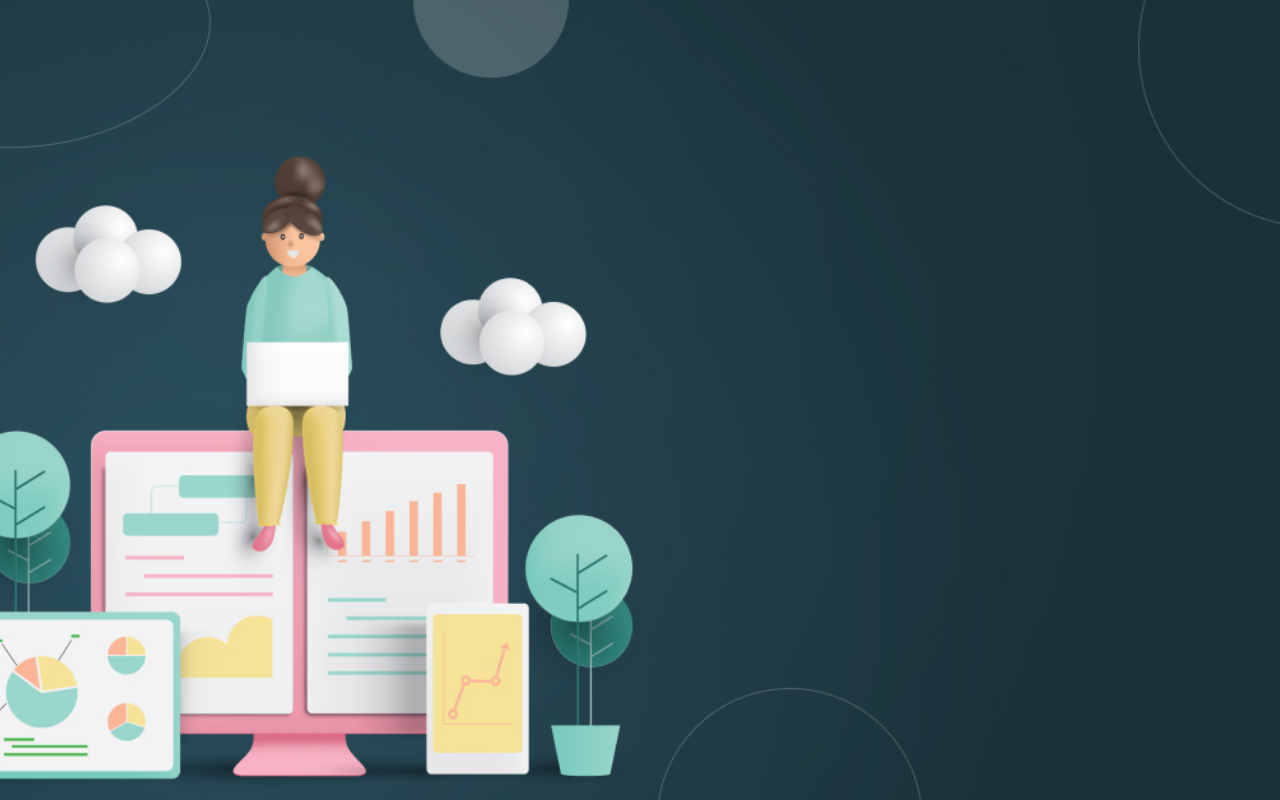
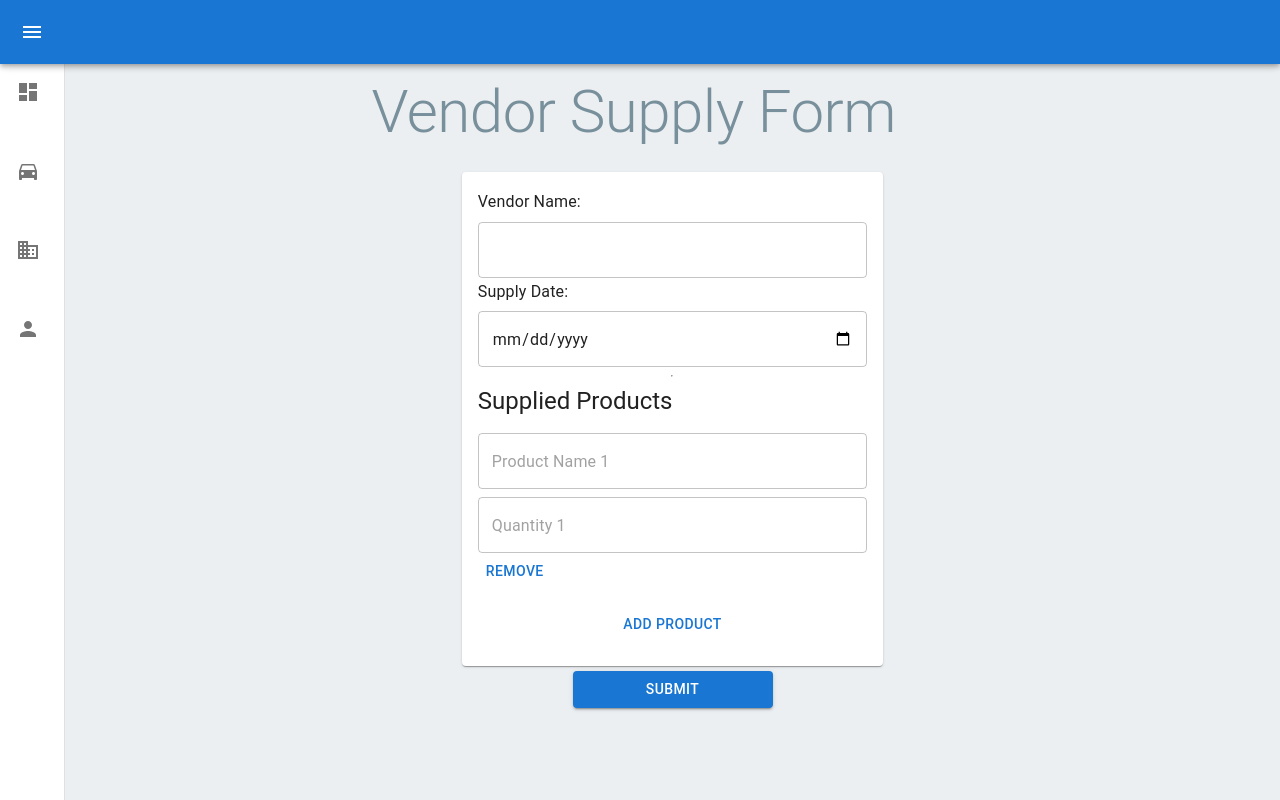
Before and after one commit to sean-jesuharun/Carbon-Footprint-Monitoring-Platform, a React (Vite) app in the folder CO2-monitoring-system/: page /vendor-supply in a window 1280 px wide. Before the commit this address had no page. Built offline with nearby package versions, Linux system fonts and the light colour scheme.

Commit message:
VedorSupply Form was added

```diff
--- a/CO2-monitoring-system/src/App.jsx
+++ b/CO2-monitoring-system/src/App.jsx
@@ -1,5 +1,7 @@
 import React from 'react';
 import { BrowserRouter, Routes, Route } from 'react-router-dom';
+import Login from './pages/Login';
+import Singup from './pages/Signup';
 import MLInputForm from './MLInputForm';
 import VenderInputFrom from './VenderInputForm';
 import MiniDrawer from './MiniDrawer';
@@ -9,8 +11,8 @@ import VehicleManagemnet from './pages/VehicleManagement';
 import VendorManagement from './pages/VendorManagement';
 import CustomerManagement from './pages/CustomerManagement';
 import CarbonEmissionEvaluation from './pages/CarbonEmissionEvaluation';
-import Login from './pages/Login';
-import Singup from './pages/Signup';
+import VendorSupply from './pages/VendorSupply';
+
 
 function App() {
   return (
@@ -35,6 +37,7 @@ function App() {
             path="/carbon-emission-evaluation"
             element={<CarbonEmissionEvaluation />}
           />
+          <Route path="/vendor-supply" element={<VendorSupply />} />
         </Routes>
       </div>
     </BrowserRouter>
--- a/CO2-monitoring-system/src/pages/VendorSupply.jsx
+++ b/CO2-monitoring-system/src/pages/VendorSupply.jsx
@@ -0,0 +1,219 @@
+import React, { useState } from 'react';
+import { Card, CardContent, TextField, Button, Typography } from '@mui/material';
+import MiniDrawer from '../MiniDrawer';
+
+const VendorSupplyForm = () => {
+  const [formData, setFormData] = useState({
+    vendorName: '',
+    supplyDate: '',
+    products: [{ productName: '', quantity: '' }]
+  });
+
+  const [errors, setErrors] = useState({
+    vendorName: '',
+    supplyDate: '',
+    products: [{ productName: '', quantity: '' }]
+  });
+
+  const validateField = (name, value, index = null) => {
+    let error = '';
+    const lettersAndSpaces = /^[A-Za-z\s]*$/;
+
+    if (name === 'vendorName' && !lettersAndSpaces.test(value)) {
+      error = 'This field should only contain letters and spaces';
+    }
+    if (name === 'supplyDate') {
+      const date = new Date(value);
+      if (isNaN(date.getTime())) {
+        error = 'Please enter a valid date';
+      }
+    }
+    if (name === 'productName' && !lettersAndSpaces.test(value)) {
+      error = 'Product name should only contain letters and spaces';
+    }
+    if (name === 'quantity') {
+      if (isNaN(value) || value <= 0) {
+        error = 'Quantity should be a positive number';
+      }
+    }
+
+    return error;
+  };
+
+  const handleInputChange = (e) => {
+    const { name, value } = e.target;
+    const error = validateField(name, value);
+
+    setFormData({
+      ...formData,
+      [name]: value
+    });
+    setErrors({
+      ...errors,
+      [name]: error
+    });
+  };
+
+  const handleProductChange = (index, e) => {
+    const { name, value } = e.target;
+    const error = validateField(name, value);
+
+    const updatedProducts = [...formData.products];
+    updatedProducts[index][name] = value;
+
+    const updatedProductErrors = [...errors.products];
+    updatedProductErrors[index][name] = error;
+
+    setFormData({
+      ...formData,
+      products: updatedProducts
+    });
+    setErrors({
+      ...errors,
+      products: updatedProductErrors
+    });
+  };
+
+  const handleAddProduct = () => {
+    setFormData({
+      ...formData,
+      products: [...formData.products, { productName: '', quantity: '' }]
+    });
+    setErrors({
+      ...errors,
+      products: [...errors.products, { productName: '', quantity: '' }]
+    });
+  };
+
+  const handleRemoveProduct = (index) => {
+    const updatedProducts = [...formData.products];
+    updatedProducts.splice(index, 1);
+
+    const updatedProductErrors = [...errors.products];
+    updatedProductErrors.splice(index, 1);
+
+    setFormData({
+      ...formData,
+      products: updatedProducts
+    });
+    setErrors({
+      ...errors,
+      products: updatedProductErrors
+    });
+  };
+
+  const handleSubmit = (e) => {
+    e.preventDefault();
+
+    let formIsValid = true;
+    const newErrors = {
+      vendorName: validateField('vendorName', formData.vendorName),
+      supplyDate: validateField('supplyDate', formData.supplyDate),
+      products: formData.products.map((product, index) => ({
+        productName: validateField('productName', product.productName, index),
+        quantity: validateField('quantity', product.quantity, index)
+      }))
+    };
+
+    if (
+      newErrors.vendorName ||
+      newErrors.supplyDate ||
+      newErrors.products.some(productError => productError.productName || productError.quantity)
+    ) {
+      formIsValid = false;
+    }
+
+    setErrors(newErrors);
+
+    if (formIsValid) {
+      console.log(formData); // Log form data to console
+      // Reset the form
+      setFormData({
+        vendorName: '',
+        supplyDate: '',
+        products: [{ productName: '', quantity: '' }]
+      });
+      setErrors({
+        vendorName: '',
+        supplyDate: '',
+        products: [{ productName: '', quantity: '' }]
+      });
+    }
+  };
+
+  return (
+    <div style={{ minHeight: '100vh', padding: '20px', display: 'flex', justifyContent: 'center', alignItems: 'flex-start', paddingTop: '20px' }}>
+      <MiniDrawer />
+      <form onSubmit={handleSubmit}>
+        <br />
+        <br />
+        <Typography variant='h2' marginTop={1} marginBottom={3} color='#78909c'>Vendor Supply Form</Typography>
+        <Card style={{ width: '70%', margin: '0 auto' }}>
+          <CardContent style={{ display: 'flex', flexDirection: 'column' }}>
+            <Typography variant="subtitle1" gutterBottom>Vendor Name:</Typography>
+            <TextField
+              type="text"
+              name="vendorName"
+              value={formData.vendorName}
+              onChange={handleInputChange}
+              fullWidth
+              required
+              error={!!errors.vendorName}
+              helperText={errors.vendorName}
+            />
+            <Typography variant="subtitle1" gutterBottom>Supply Date:</Typography>
+            <TextField
+              type="date"
+              name="supplyDate"
+              value={formData.supplyDate}
+              onChange={handleInputChange}
+              fullWidth
+              required
+              error={!!errors.supplyDate}
+              helperText={errors.supplyDate}
+              InputLabelProps={{
+                shrink: true,
+              }}
+            />
+            <hr />
+            <Typography variant="h5" style={{ marginBottom: '1rem' }}>Supplied Products</Typography>
+            {formData.products.map((product, index) => (
+              <div key={index} style={{ marginBottom: '1rem' }}>
+                <TextField
+                  type="text"
+                  name="productName"
+                  value={product.productName}
+                  onChange={(e) => handleProductChange(index, e)}
+                  fullWidth
+                  required
+                  placeholder={`Product Name ${index + 1}`}
+                  error={!!errors.products[index]?.productName}
+                  helperText={errors.products[index]?.productName}
+                  style={{ marginBottom: '0.5rem' }}
+                />
+                <TextField
+                  type="number"
+                  name="quantity"
+                  value={product.quantity}
+                  onChange={(e) => handleProductChange(index, e)}
+                  fullWidth
+                  required
+                  placeholder={`Quantity ${index + 1}`}
+                  error={!!errors.products[index]?.quantity}
+                  helperText={errors.products[index]?.quantity}
+                />
+                <Button type="button" onClick={() => handleRemoveProduct(index)}>Remove</Button>
+              </div>
+            ))}
+            <Button type="button" onClick={handleAddProduct}>Add Product</Button>
+          </CardContent>
+        </Card>
+        <div style={{ display: 'flex', justifyContent: 'center', marginTop: '5px' }}>
+          <Button type="submit" variant='contained' color='primary' style={{ width: '200px' }}>Submit</Button>
+        </div>
+      </form>
+    </div>
+  );
+};
+
+export default VendorSupplyForm;
```
